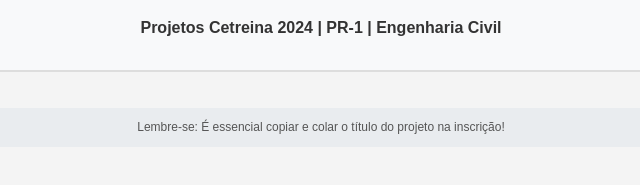
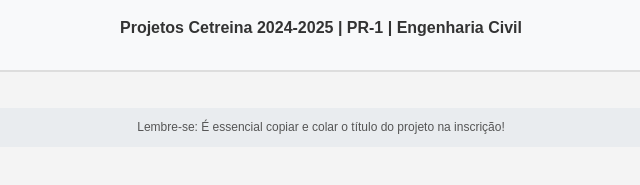
Before and after one commit to proiniciar/Civil_Cetreina, a plain HTML site: page index.html in a window 1280 px wide. Shown: the part 323-508 px from the top of the page, 319-959 px from the left. Drawn offline with Linux system fonts and the light colour scheme.

Commit message:
index.html

```diff
--- a/index.html
+++ b/index.html
@@ -115,7 +115,7 @@
 <body>
     <div class="header">
         <img src="https://proiniciar.uerj.br/pluginfile.php/1/theme_adaptable/logo/1709829991/Daiaie%20Coordenadoria%20de%20Inicia%C3%A7%C3%A3o%20COR.png" alt="Logo">
-        <h1>Projetos Cetreina 2024 | PR-1 | Engenharia Civil</h1>
+        <h1>Projetos Cetreina 2024-2025 | PR-1 | Engenharia Civil</h1>
     </div>
 
     <div class="back-button">
```
